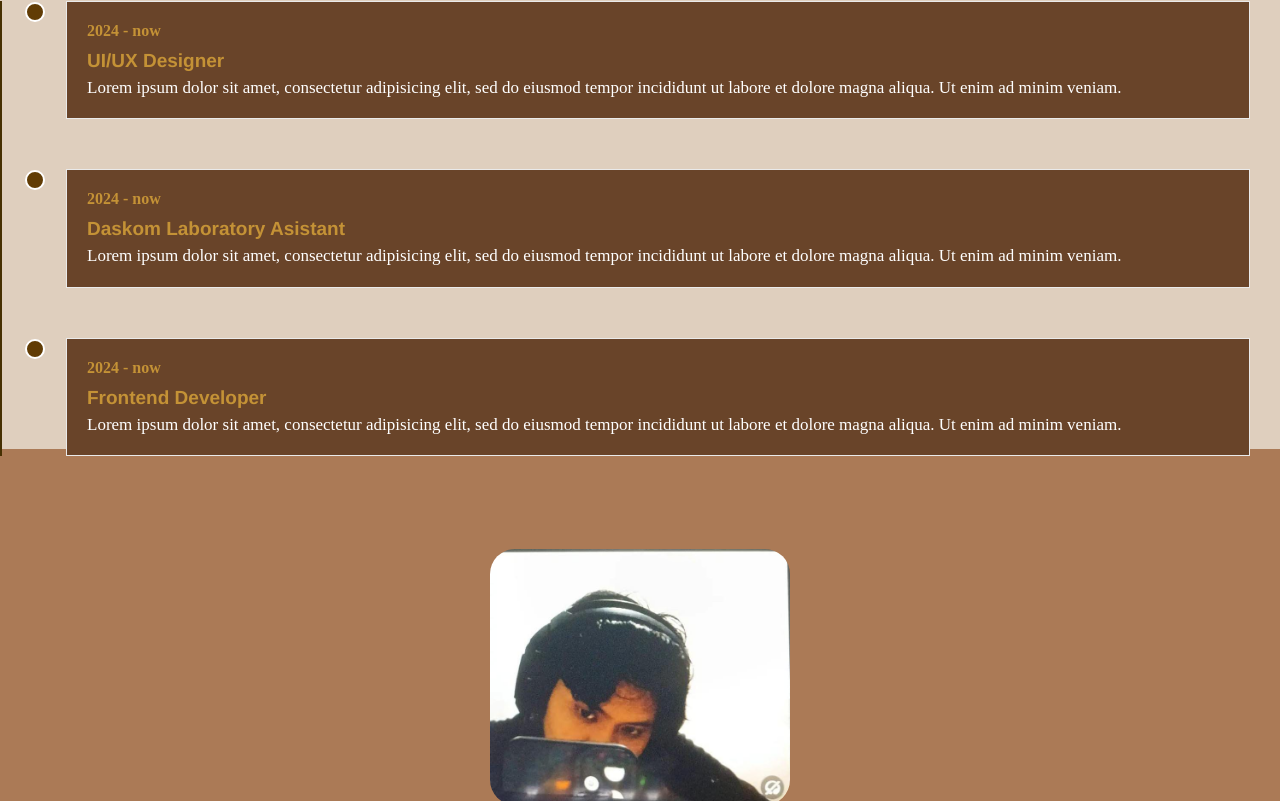
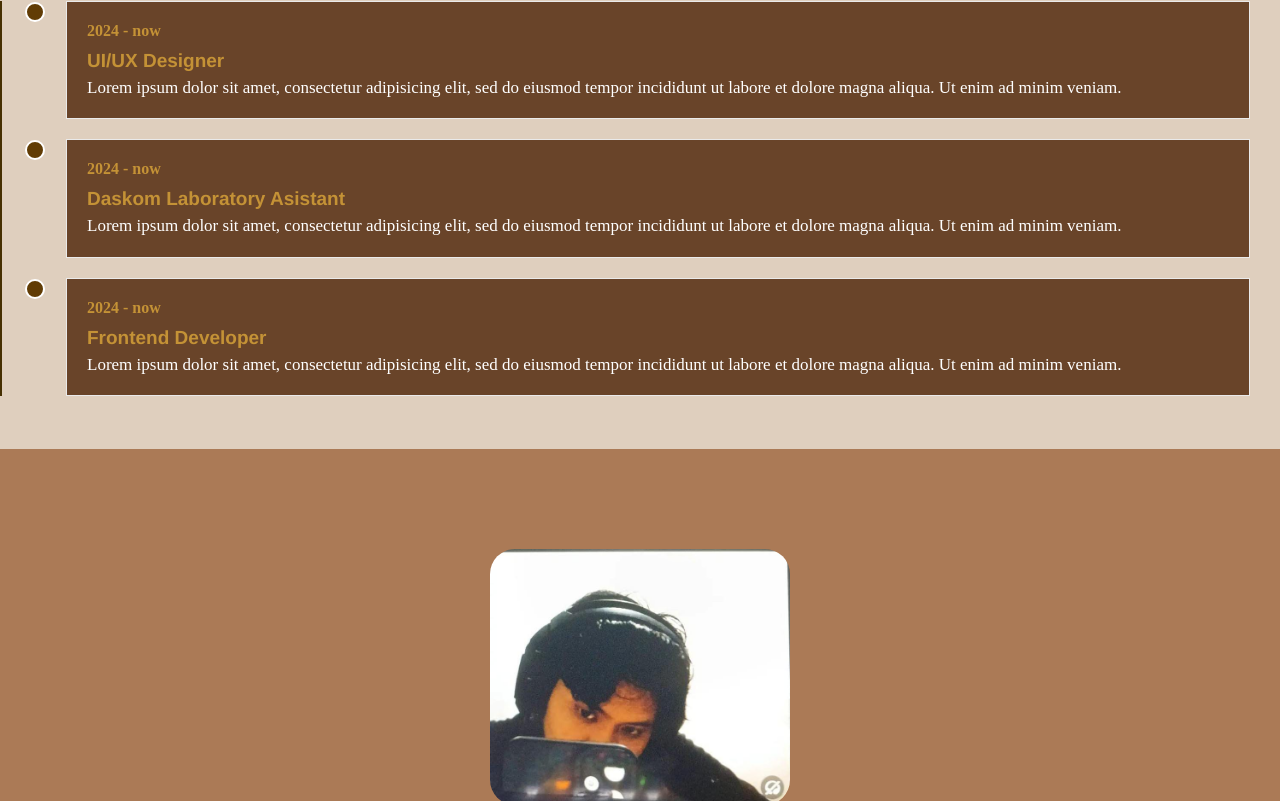
Before and after one commit to ukiirving/Portouki, a plain HTML site: page index.html in a window 1280 px wide. Shown: the part 1739-2540 px from the top of the page. Drawn offline with Linux system fonts and the light colour scheme.

Commit message:
Update styles.css

```diff
--- a/styles.css
+++ b/styles.css
@@ -250,7 +250,7 @@ background-color: aliceblue;
 	background-color:rgb(105, 68, 41);
 	cursor: pointer;
 	transition: all 0.4s;
-	margin-bottom: 50px;
+	margin-bottom: 20px;
 }
 .col .contents .box:hover{
 	box-shadow: 0px 3px 12px 0px #3a2303;
```
